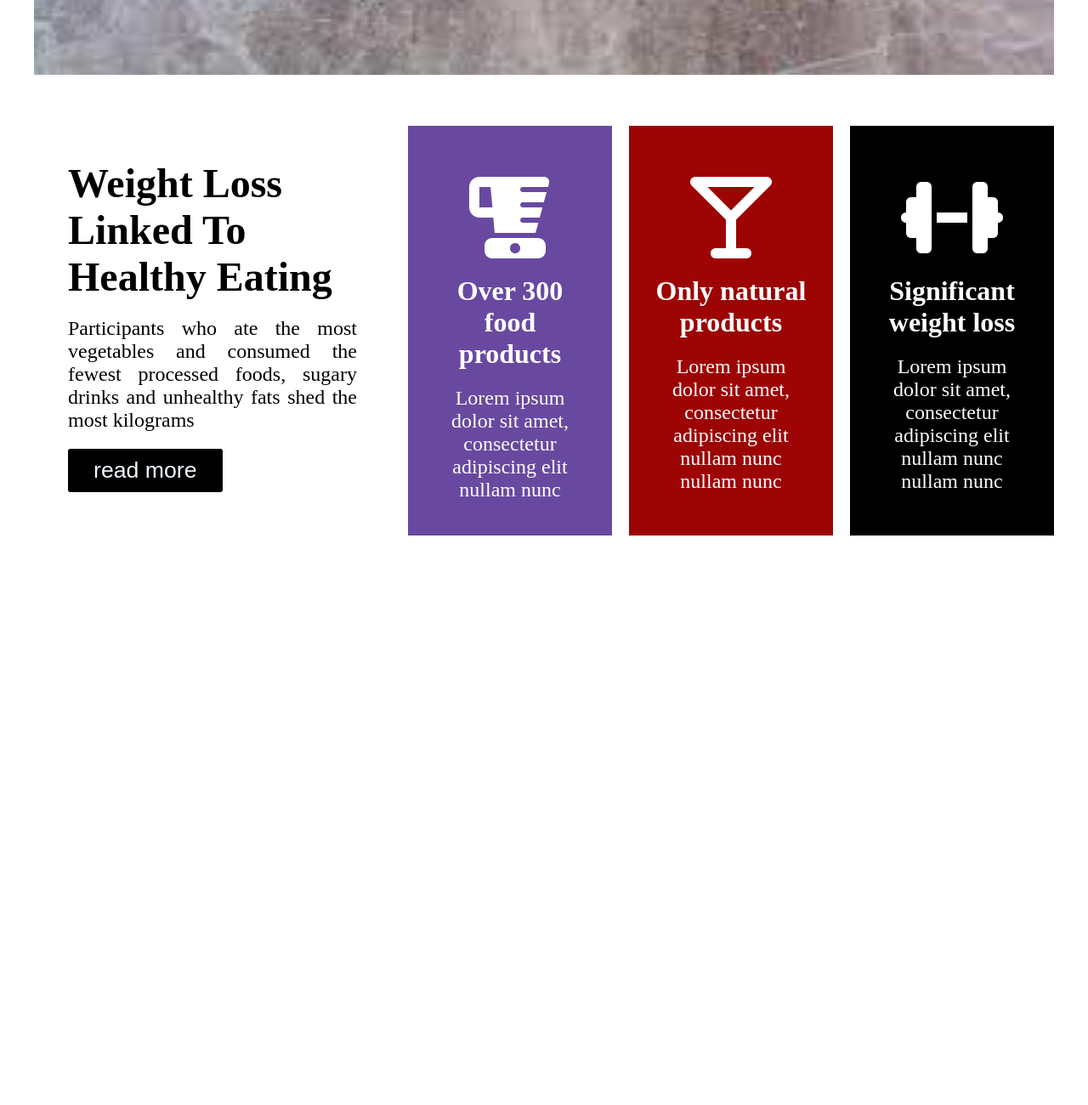
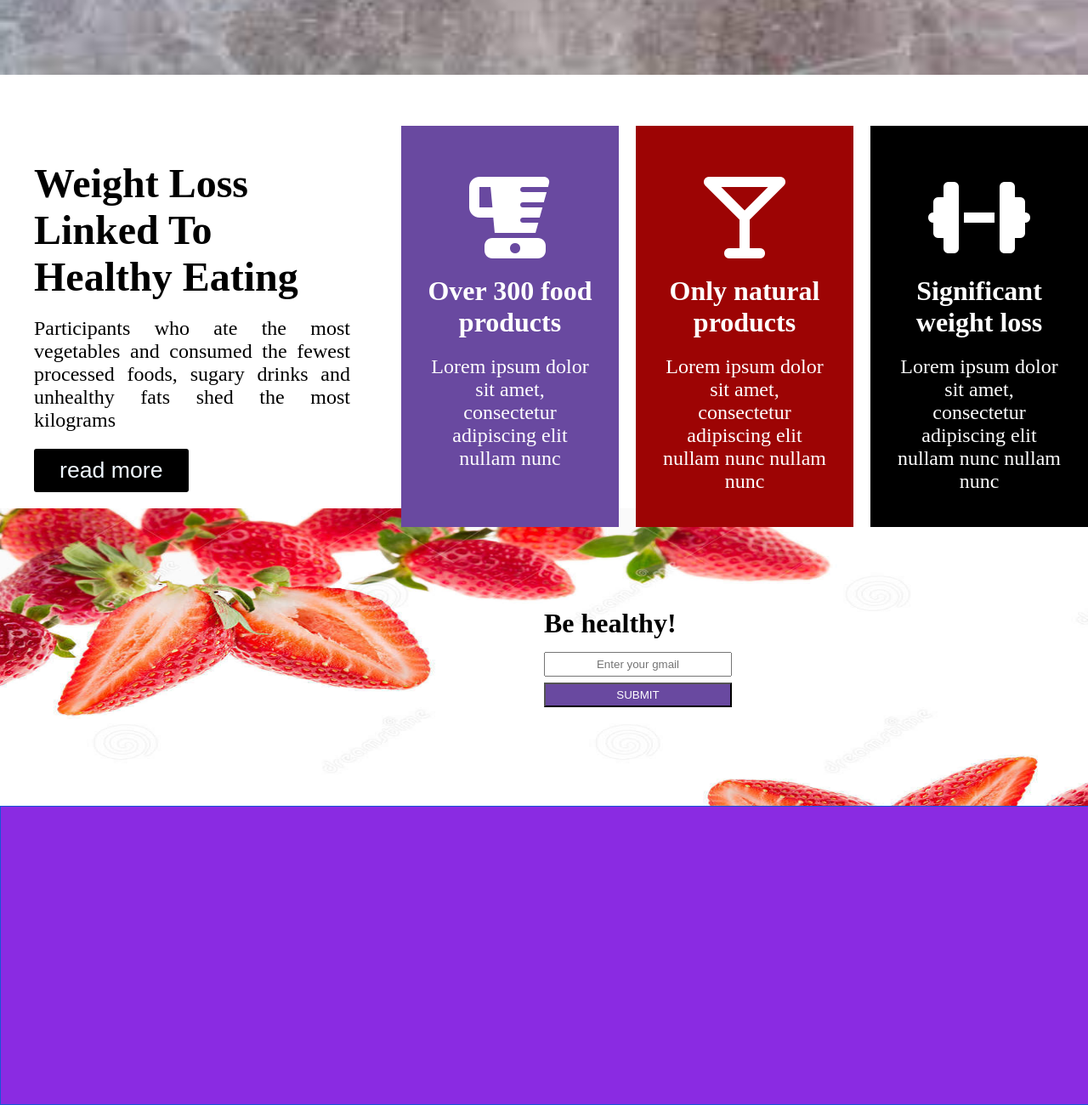
Before and after one commit to mamunur1296/food-gallery, a plain HTML site: page index.html in a window 1280 px wide. Shown: the part 512-1812 px from the top of the page at 85% size. Before the commit the page ends 1142 px from the top, so only its background shows below. Drawn offline with Linux system fonts and the light colour scheme.

Commit message:
segend comment

```diff
--- a/index.html
+++ b/index.html
@@ -28,14 +28,14 @@
     </section>
     <section class="main-section">
         <div class="main-section-grid">
-            <div class="weight-loss wl-card-1">
+            <div class="wl-card-1">
                 <h2>Weight Loss Linked To Healthy Eating</h2>
                 <p>Participants who ate the most vegetables and consumed the fewest processed foods, sugary drinks and
                     unhealthy fats shed
                     the most kilograms</p>
                 <button><a href="#">read more</a></button>
             </div>
-            <div class="weight-loss wl-card-2">
+            <div class=" wl-card-2">
                 <p><i class="fa-solid fa-blender"></i></p>
                 <h2>Over 300
                     food products</h2>
@@ -43,14 +43,14 @@
                 </p>
 
             </div>
-            <div class="weight-loss wl-card-2 card-bg-color">
+            <div class=" wl-card-2 card-bg-color">
                 <p><i class="fa-solid fa-martini-glass-empty"></i></p>
                 <h2>Only natural products</h2>
                 <p>Lorem ipsum dolor sit amet, consectetur adipiscing elit nullam nunc nullam nunc
                 </p>
 
             </div>
-            <div class="weight-loss wl-card-2 card-bg-color-1">
+            <div class=" wl-card-2 card-bg-color-1">
                 <p><i class="fa-solid fa-dumbbell"></i></p>
                 <h2>Significant weight loss</h2>
                 <p>Lorem ipsum dolor sit amet, consectetur adipiscing elit nullam nunc nullam nunc
@@ -61,6 +61,21 @@
 
 
     </section>
+    <section class="main-section-two">
+        <div class="be-helthe ">
+            <div class="be-helthe-section">
+                <div class="mail-submit-none">hi this</div>
+                <div class="mail-submit">
+                    <h3>Be healthy!</h3>
+                    <div class="gmail-buton">
+                        <input type="email" placeholder="Enter your gmail" name="" id="">
+                        <button type="submit">SUBMIT</button>
+                    </div>
+                </div>
+            </div>
+        </div>
+        <div class="top-tips"></div>
+    </section>
 
 </body>
 
--- a/style.css
+++ b/style.css
@@ -4,7 +4,7 @@
 }
 
 body {
-    max-width: 1200px;
+    max-width: 1400px;
     margin: 0 auto;
 
 }
@@ -59,6 +59,11 @@ body {
     border-radius: 10px;
     border: none;
 
+
+}
+
+.heder-artical button a {
+    color: tomato;
 }
 
 .heder-artical button:hover {
@@ -84,7 +89,7 @@ body {
 
 }
 
-.weight-loss {}
+
 
 .wl-card-1 {
     padding: 40px;
@@ -166,3 +171,71 @@ body {
         grid-template-columns: repeat(2, 1fr);
     }
 }
+
+.main-section-two {
+    width: 100%;
+    height: 700px;
+    background-image: url(images/section-bg.png);
+    background-repeat: no-repeat;
+    background-size: 100% 80%;
+}
+
+.be-helthe {
+    height: 50%;
+    width: 100%;
+
+}
+
+.be-helthe-section {
+    height: 100%;
+    display: flex;
+    justify-content: center;
+    align-items: center;
+}
+
+.mail-submit-none {
+    width: 50%;
+    visibility: hidden;
+
+}
+
+.mail-submit {
+    width: 50%;
+
+
+
+}
+
+.mail-submit h3 {
+    font-size: 2em;
+    font-weight: 800;
+    margin-bottom: 15px;
+}
+
+.gmail-buton {
+    display: grid;
+    width: 25%;
+}
+
+.gmail-buton input {
+    padding: 5px 20px;
+    margin-bottom: 7px;
+    text-align: center;
+}
+
+.gmail-buton button {
+    padding: 5px 20px;
+    background-color: #6949A0;
+    color: white;
+}
+
+.gmail-buton button:hover {
+    background-color: black;
+}
+
+.top-tips {
+    height: 50%;
+    width: 100%;
+    background-color: blueviolet;
+    border: 1px solid rgb(23, 85, 216);
+}
```
Also changed, not shown: images/section-bg.png (added).
